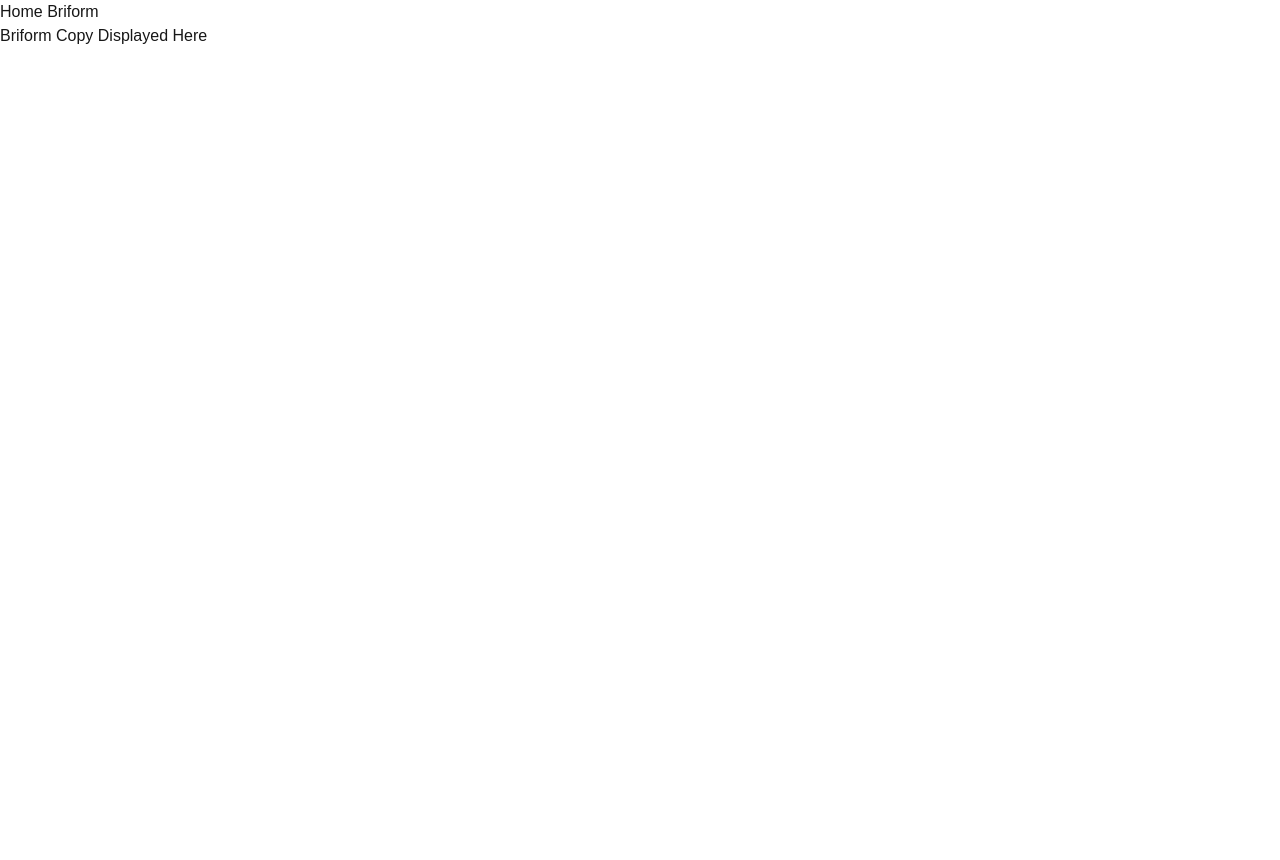
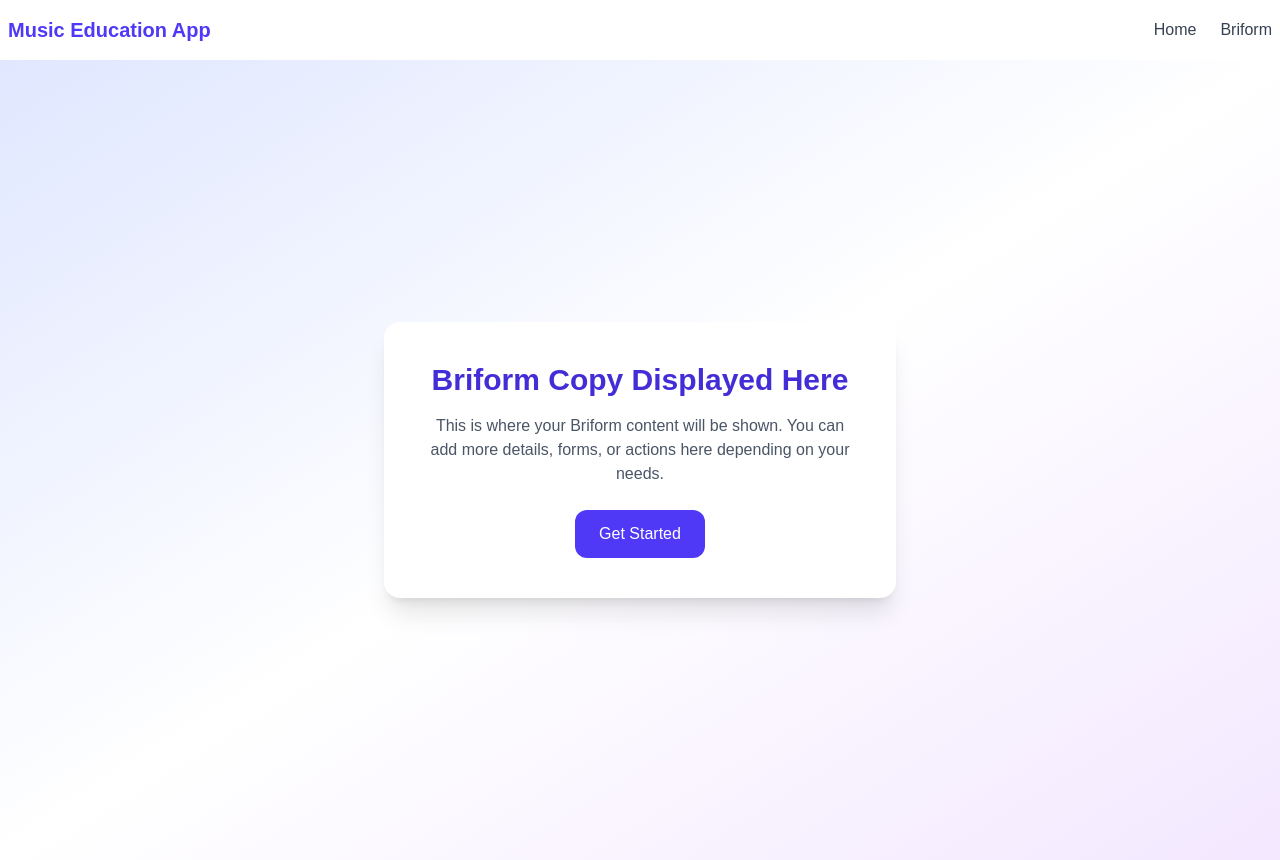
Before and after one commit to cfinley6-vols/seniordesign39, a Next.js app in the folder music-app/: page /briform in a window 1280 px wide. Before the commit the page ends 800 px from the top, so only its background shows below. Built offline with nearby package versions, Linux system fonts and the light colour scheme.

Commit message:
ChatGPT made it look pretty

```diff
--- a/music-app/src/app/briform/page.tsx
+++ b/music-app/src/app/briform/page.tsx
@@ -1,9 +1,18 @@
 export default function Briform() {
-	return (
-		<div>
-			<h1>
-				Briform Copy Displayed Here
-			</h1>
-		</div>
-	);
+  return (
+    <div className="min-h-screen bg-gradient-to-br from-indigo-100 via-white to-purple-100 flex items-center justify-center p-6">
+      <div className="bg-white rounded-2xl shadow-xl p-10 max-w-lg w-full text-center">
+        <h1 className="text-3xl font-bold text-indigo-700 mb-4">
+          Briform Copy Displayed Here
+        </h1>
+        <p className="text-gray-600 mb-6">
+          This is where your Briform content will be shown. You can add more details,
+          forms, or actions here depending on your needs.
+        </p>
+        <button className="px-6 py-3 rounded-xl bg-indigo-600 text-white font-medium hover:bg-indigo-700 transition">
+          Get Started
+        </button>
+      </div>
+    </div>
+  );
 }
--- a/music-app/src/app/layout.tsx
+++ b/music-app/src/app/layout.tsx
@@ -1,7 +1,7 @@
 import type { Metadata } from "next";
 import { Geist, Geist_Mono } from "next/font/google";
 import "./globals.css";
-import Link	from "next/link"
+import Link from "next/link";
 
 const geistSans = Geist({
   variable: "--font-geist-sans",
@@ -28,13 +28,37 @@ export default function RootLayout({
       <body
         className={`${geistSans.variable} ${geistMono.variable} antialiased`}
       >
-		<div>
-			{" "}
-			<Link href={"/"}> Home </Link>
-			<Link href={"/briform"}> Briform </Link>
-		</div>
+        {/* Navbar */}
+        <nav className="bg-white shadow-md">
+          <div className="max-w-7xl mx-auto px-2 py-4 flex items-center justify-between">
+            {/* Brand / Logo */}
+            <Link
+              href="/"
+              className="text-xl font-bold text-indigo-600 hover:text-indigo-800 transition"
+            >
+              Music Education App
+            </Link>
 
-        {children}
+            {/* Links */}
+            <div className="flex space-x-6">
+              <Link
+                href="/"
+                className="text-gray-700 hover:text-indigo-600 transition"
+              >
+                Home
+              </Link>
+              <Link
+                href="/briform"
+                className="text-gray-700 hover:text-indigo-600 transition"
+              >
+                Briform
+              </Link>
+            </div>
+          </div>
+        </nav>
+
+        {/* Page Content */}
+        <main className="">{children}</main>
       </body>
     </html>
   );
```
